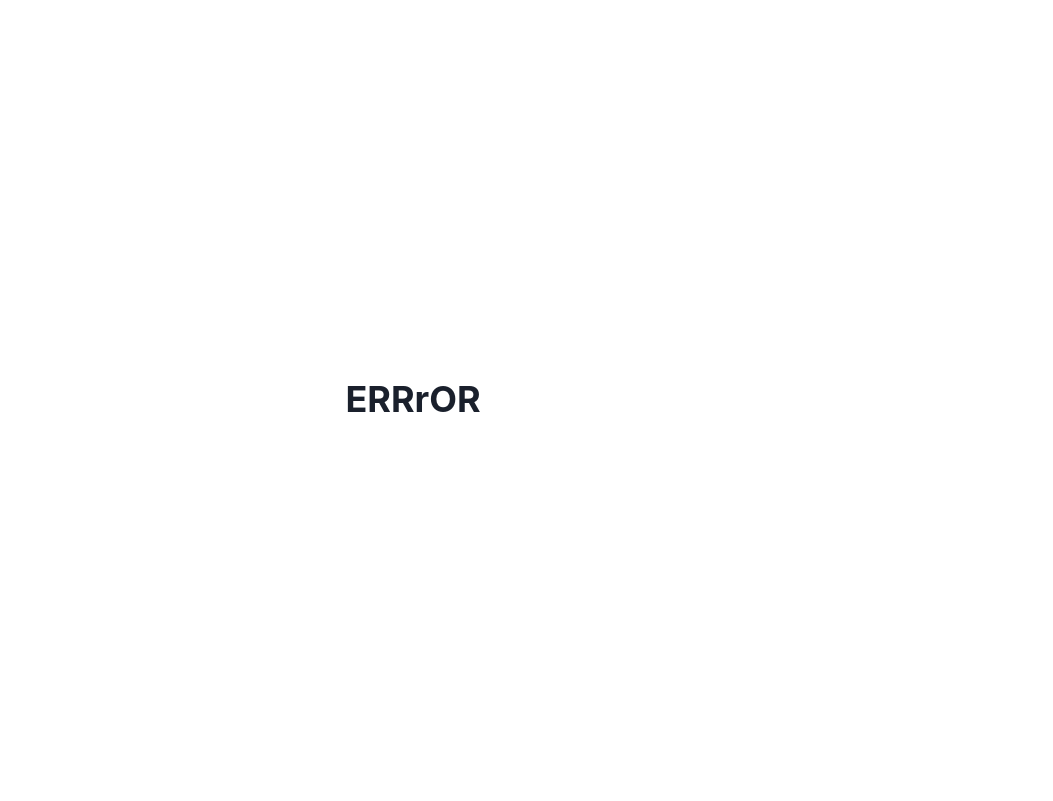
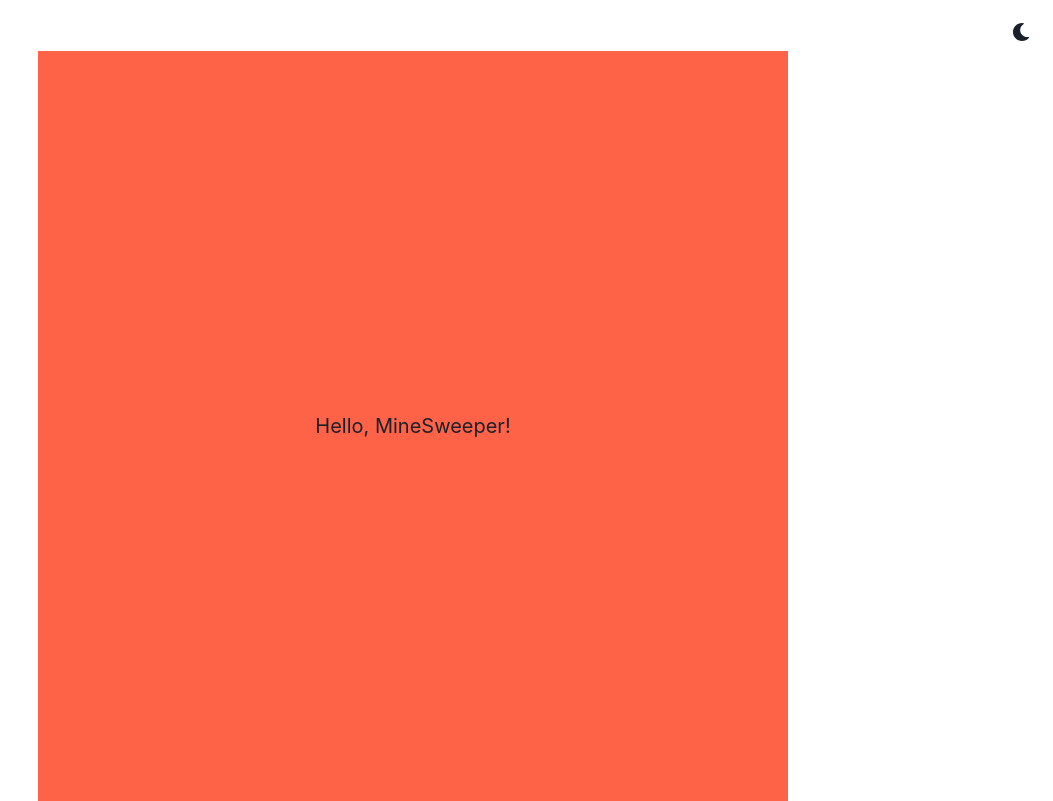
Before and after one commit to choshinyoung/minigames, a React (Create React App) app: page /minesweeper in a window 1280 px wide. Shown: the whole page, without its empty margins (227-1280 px from the left). Built offline with nearby package versions, Linux system fonts and the light colour scheme.

Commit message:
gameplay component

```diff
--- a/src/App.tsx
+++ b/src/App.tsx
@@ -15,7 +15,11 @@ export default function App() {
         <Route element={<ThemeSwitchable />}>
           <Route index element={<MinigameList />} />
           {minigames.map((g) => (
-            <Route path={`/${g.id}`} element={<GamePlay game={g} />} />
+            <Route
+              key={g.id}
+              path={`/${g.id}`}
+              element={<GamePlay game={g} />}
+            />
           ))}
         </Route>
         <Route path="*" element={<IncorrectPage />} />
--- a/src/components/GamePlay.tsx
+++ b/src/components/GamePlay.tsx
@@ -1,4 +1,4 @@
-import { Heading } from "@chakra-ui/react";
+import { AspectRatio, Center } from "@chakra-ui/react";
 
 import { minigame } from "../minigames";
 
@@ -7,5 +7,11 @@ type GamePlayProps = {
 };
 
 export default function GamePlay(props: GamePlayProps) {
-  return <Heading>Wa! {props.game.name}!</Heading>;
+  return (
+    <Center height="90vh">
+      <AspectRatio bgColor="tomato" maxW="750px" w="95vw" ratio={1}>
+        {props.game.component()}
+      </AspectRatio>
+    </Center>
+  );
 }
--- a/src/components/MinigameListItem.tsx
+++ b/src/components/MinigameListItem.tsx
@@ -12,7 +12,7 @@ export default function MinigameListItem(props: MinigameListItemProps) {
     <Link to={`/${props.game.id}`}>
       <Button w="150px" h="180px" {...props}>
         <VStack spacing="15px">
-          <Image src={props.game.logo} w="90vw" draggable={false} />
+          <Image src={props.game.logo} draggable={false} />
           <Text>{props.game.name}</Text>
         </VStack>
       </Button>
--- a/src/components/ThemeSwitchable.tsx
+++ b/src/components/ThemeSwitchable.tsx
@@ -1,13 +1,13 @@
 import { Box, Grid } from "@chakra-ui/react";
+import { Outlet } from "react-router-dom";
+
 import ColorModeSwitcher from "./ColorModeSwitcher";
-import React from "react";
-import { Outlet } from "react-router-dom";
 
 export default function ThemeSwitchable() {
   return (
     <Box textAlign="center" fontSize="xl">
-      <Grid minH="100vh" p={3}>
-        <ColorModeSwitcher justifySelf="flex-end" />
+      <Grid minH="100vh">
+        <ColorModeSwitcher justifySelf="flex-end" mt={3} mr={3} />
         <Outlet />
       </Grid>
     </Box>
--- /dev/null
+++ b/src/mingames/MineSweeper.tsx
@@ -0,0 +1,5 @@
+import { Text } from "@chakra-ui/react";
+
+export default function MineSweeper() {
+  return <Text>Hello, MineSweeper!</Text>;
+}
--- a/src/minigames.ts
+++ b/src/minigames.ts
@@ -1,17 +1,19 @@
+import MineSweeper from "./mingames/MineSweeper";
+
 import logo from "./logo.svg";
 
 export type minigame = {
   id: string;
   name: string;
   logo: string;
-  component: (() => JSX.Element) | null;
+  component: () => JSX.Element;
 };
 
 export const minigames: minigame[] = [
   {
-    id: "patrickKR",
-    name: "PatrickKR",
+    id: "minesweeper",
+    name: "지뢰찾기",
     logo: logo,
-    component: null,
+    component: MineSweeper,
   },
 ];
```
